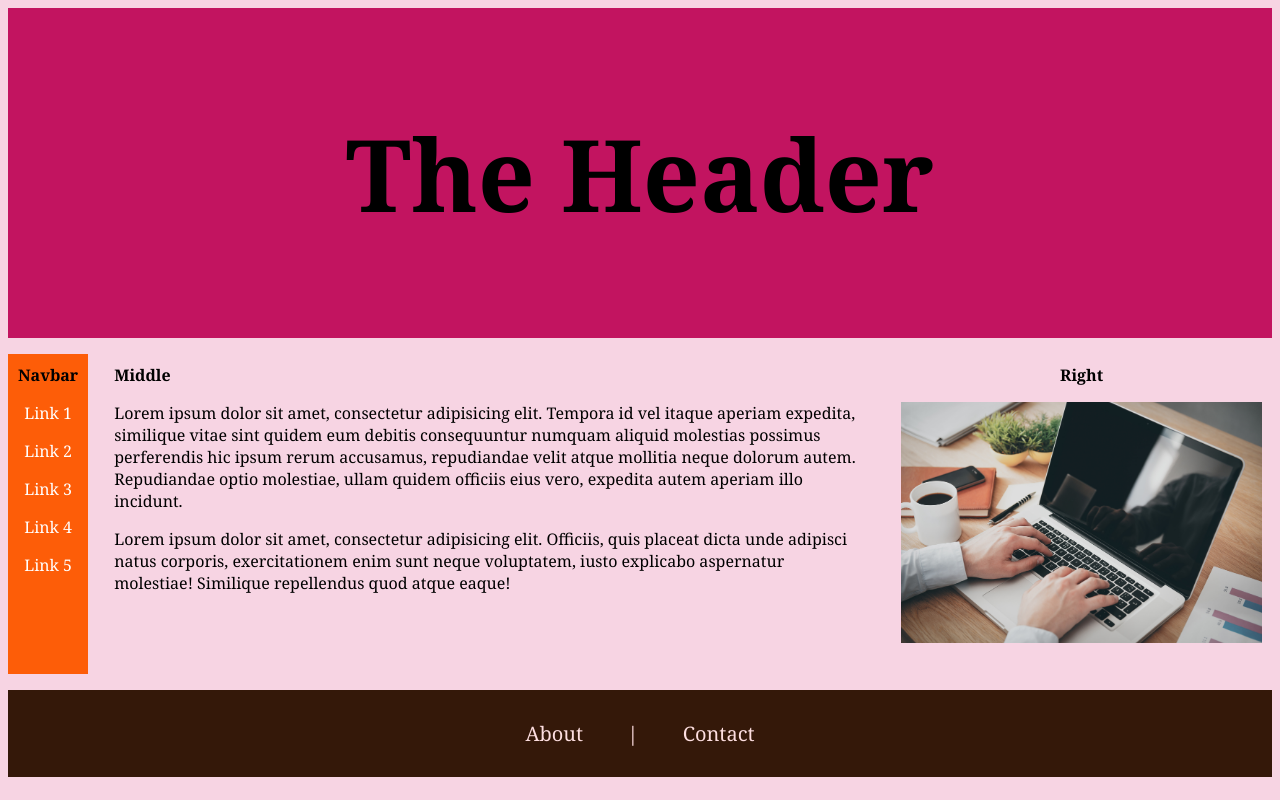
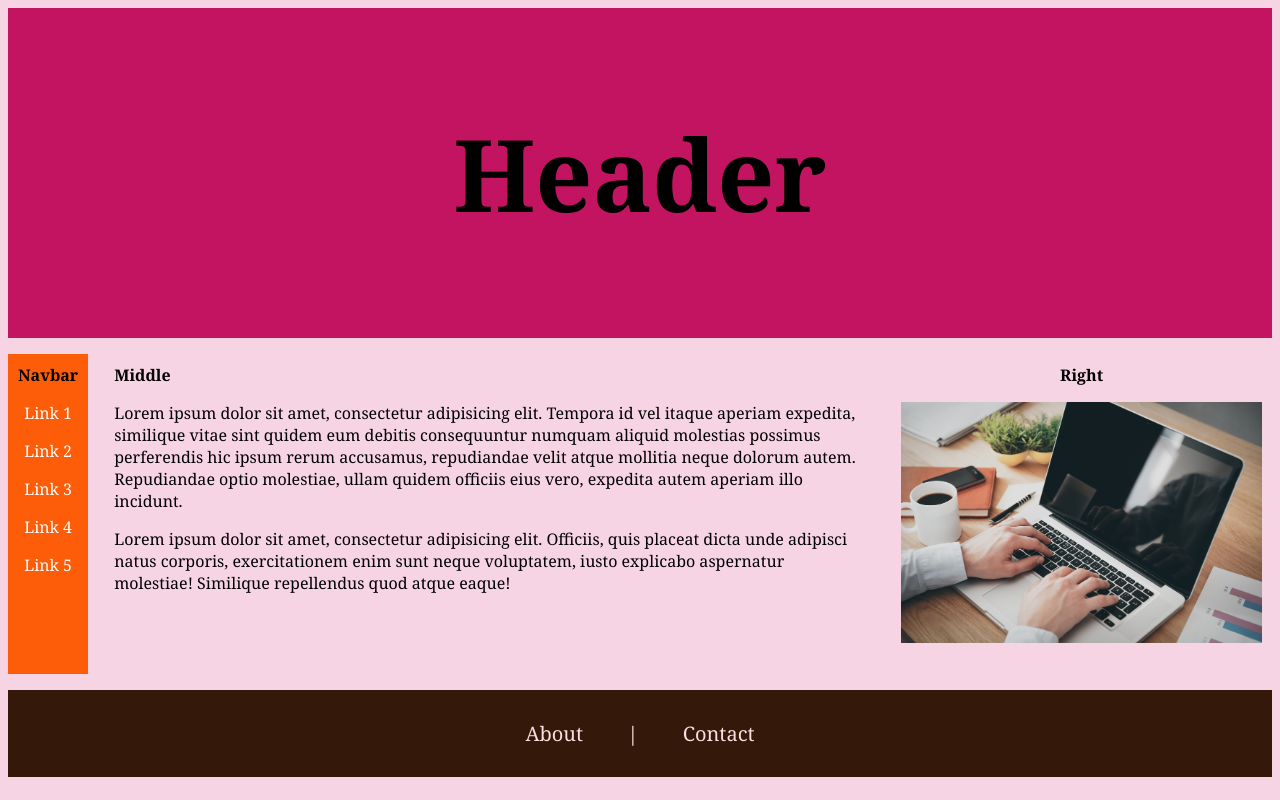
Before and after one commit to RyanDugan/html4, a plain HTML site: page index.html in a window 1280 px wide. Drawn offline with Linux system fonts and the light colour scheme.

Commit message:
Update index.html

```diff
--- a/index.html
+++ b/index.html
@@ -9,7 +9,7 @@
 	<div class="grid-container">
 
 		<div class="header">
-		<h1>The Header</h1>
+		<h1>Header</h1>
 		</div>
 
 		<div class="navbar"><b>Navbar</b>
```
